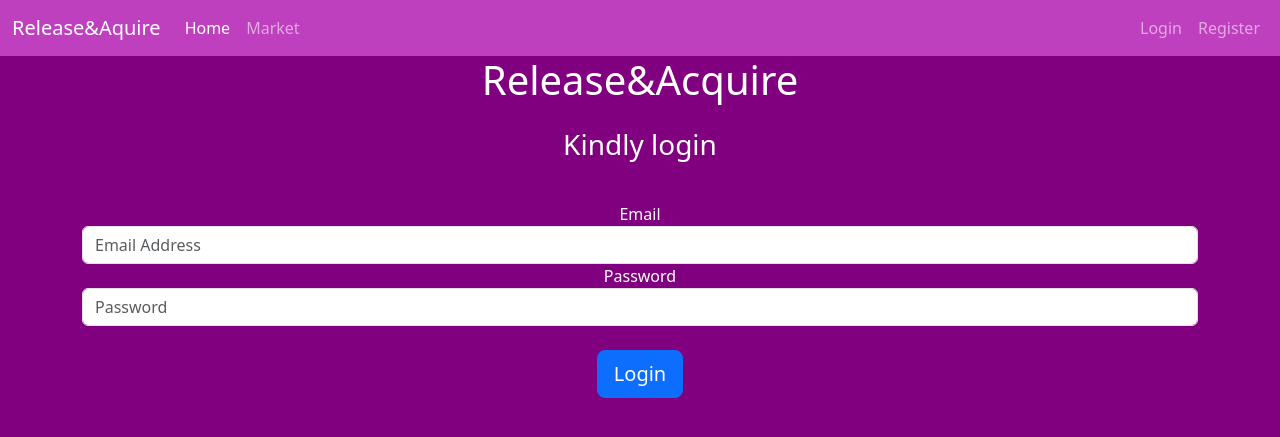
After one commit to Waletee/Release-acquire, a Flask app: page /login in a window 1280 px wide. The commit adds this page. Shown: the top 437 px of the page. Run offline with Flask 3, Linux system fonts and the light colour scheme; some libraries are stand-ins or nearby versions.

Commit message:
create and update registration and login page

```diff
--- a/marketplace/__init__.py
+++ b/marketplace/__init__.py
@@ -1,6 +1,8 @@
 from flask import Flask, render_template
 from flask_sqlalchemy import SQLAlchemy
+
 app = Flask(__name__)
+app.config['SECRET_KEY'] = 'ea05b6e38431cd809ac9652400549700'
 app.config['SQLALCHEMY_DATABASE_URI'] = 'sqlite:///marketplace.db'
 db = SQLAlchemy(app)
 
--- /dev/null
+++ b/marketplace/forms.py
@@ -0,0 +1,73 @@
+from flask_wtf import FlaskForm
+## from flask_wtf.file import FileField, FileAllowed
+from wtforms import StringField, PasswordField, SubmitField, BooleanField
+from wtforms.validators import DataRequired, Length, Email, EqualTo, ValidationError
+## from flask_login import current_user
+from marketplace.models import User
+
+
+class RegistrationForm(FlaskForm):
+    username = StringField('Username',
+                           validators=[DataRequired(), Length(min=2, max=20)])
+    email = StringField('Email',
+                        validators=[DataRequired(), Email()])
+    password = PasswordField('Password', validators=[DataRequired(), Length(min=6)])
+    confirm_password = PasswordField('Confirm Password',
+                                     validators=[DataRequired(), EqualTo('password')])
+    submit = SubmitField('Sign Up')
+
+    """def validate_username(self, username):
+        user = User.query.filter_by(username=username.data).first()
+        if user:
+            raise ValidationError('Username is taken, Please choose a different one')
+
+    def validate_email(self, email):
+        user = User.query.filter_by(email=email.data).first()
+        if user:
+            raise ValidationError('Email is taken, Please make use of a different one')
+"""
+
+class LoginForm(FlaskForm):
+    email = StringField('Email',
+                        validators=[DataRequired(), Email()])
+    password = PasswordField('Password', validators=[DataRequired()])
+    remember = BooleanField('Remember Me')
+    submit = SubmitField('Login')
+
+"""class UpdateAccountForm(FlaskForm):
+    username = StringField('Username',
+                           validators=[DataRequired(), Length(min=2, max=20)])
+    email = StringField('Email',
+                        validators=[DataRequired(), Email()])
+    picture = FileField('Update Profile Picture', validators=[FileAllowed(['jpg', 'png'])])
+    submit = SubmitField('Update')
+
+    def validate_username(self, username):
+        if username.data != current_user.username:
+            user = User.query.filter_by(username=username.data).first()
+            if user:
+                raise ValidationError('Username is taken, Please choose a different one')
+
+    def validate_email(self, email):
+        if email.data != current_user.email:
+            user = User.query.filter_by(email=email.data).first()
+            if user:
+                raise ValidationError('Email is taken, Please make use of a different one')
+
+# Request and Reset password forms
+class RequestResetForm(FlaskForm):
+    email = StringField('Email',
+                        validators=[DataRequired(), Email()])
+    submit = SubmitField('Request Password Reset')
+
+    def validate_email(self, email):
+        user = User.query.filter_by(email=email.data).first()
+        if user is None:
+            raise ValidationError('There is no account with this email. You must register first.')
+
+class ResetPasswordForm(FlaskForm):
+    password = PasswordField('Password', validators=[DataRequired()])
+    confirm_password = PasswordField('Confirm Password',
+                                     validators=[DataRequired(), EqualTo('password')])
+    submit = SubmitField('Reset Password')
+"""
--- a/marketplace/routes.py
+++ b/marketplace/routes.py
@@ -1,6 +1,7 @@
-from marketplace import app
-from flask import render_template
-from marketplace.models import Item
+from marketplace import app, db
+from flask import render_template, redirect, url_for
+from marketplace.models import Item, User
+from marketplace.forms import RegistrationForm, LoginForm
 
 @app.route('/')
 @app.route('/home')
@@ -11,3 +12,21 @@ def home_page():
 def market_page():
     items = Item.query.all()
     return render_template('market.html', title='Market', items=items)
+
+@app.route('/register', methods=['GET', 'POST'])
+def register_page():
+    form = RegistrationForm()
+    if form.validate_on_submit():
+        user_to_create = User(username=form.username.data, email=form.email.data, password_hashed=form.password.data)
+        db.session.add(user_to_create)
+        db.session.commit()
+        return redirect(url_for('market_page'))
+    if form.errors != {}: #Validation error handling
+        for err_msg in form.errors.values():
+            print(f'There is an error creating a user: {err_msg}')
+    return render_template('register.html', title='Registration', form=form)
+
+@app.route('/login')
+def login_page():
+    form = LoginForm()
+    return render_template('login.html', title='Login', form=form)
--- a/marketplace/templates/layout.html
+++ b/marketplace/templates/layout.html
@@ -43,10 +43,10 @@
           </ul>
           <ul class="navbar-nav">
             <li class="nav-item">
-              <a class="nav-link" href="#">Login</a>
+              <a class="nav-link" href="{{ url_for('login_page') }}">Login</a>
             </li>
             <li class="nav-item">
-              <a class="nav-link" href="#">Register</a>
+              <a class="nav-link" href="{{ url_for('register_page') }}">Register</a>
             </li>
           </ul>
         </div>
--- /dev/null
+++ b/marketplace/templates/login.html
@@ -0,0 +1,18 @@
+{% extends "layout.html" %} {% block content %}
+<body class="text-center">
+  <div class="container">
+    <form method="POST" class="form-login" style="color: white">
+      {{ form.hidden_tag() }}
+      <h1 class="mb-4 font-weight-big">Release&Acquire</h1>
+      <h1 class="h3 mb-3 font-weight-normal">Kindly login</h1>
+      <br />
+      {{ form.email.label() }} {{ form.email(class="form-control",
+      placeholder="Email Address") }} {{form.password.label() }} {{
+      form.password(class="form-control", placeholder="Password") }}
+      <br />
+
+      {{ form.submit(class="btn btn-lg btn-primary") }}
+    </form>
+  </div>
+</body>
+{% endblock content %}
```
Also changed, not shown: marketplace/models.py (+9 -0 lines), marketplace/templates/register.html (added, +22 -0 lines), instance/marketplace.db, 1 other file.
